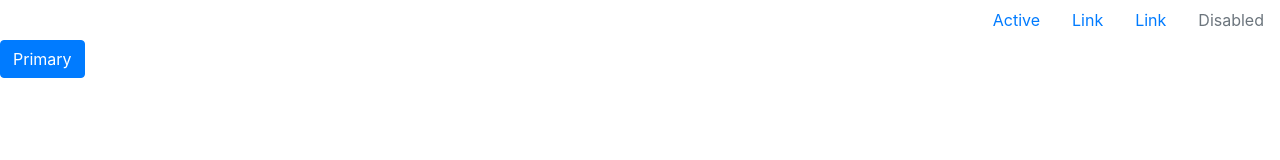
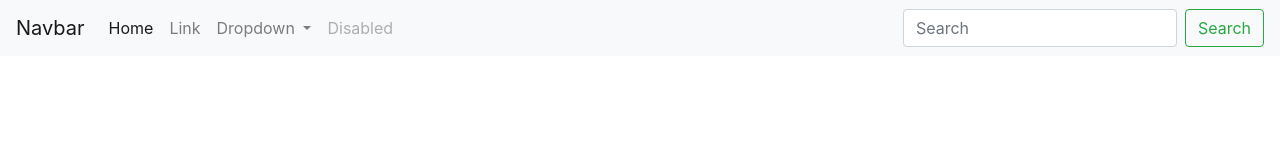
Before and after one commit to AnwarArt/Website, a plain HTML site: page index.html in a window 1280 px wide. Drawn offline with nearby package versions, Linux system fonts and the light colour scheme.

Commit message:
upload ke 3

```diff
--- a/index.html
+++ b/index.html
@@ -11,21 +11,41 @@
     <title>Hello, world!</title>
   </head>
   <body>
-        <ul class="nav justify-content-end">
-                <li class="nav-item">
-                  <a class="nav-link active" href="#">Active</a>
+      <nav class="navbar navbar-expand-lg navbar-light bg-light">
+          <a class="navbar-brand" href="#">Navbar</a>
+          <button class="navbar-toggler" type="button" data-toggle="collapse" data-target="#navbarSupportedContent" aria-controls="navbarSupportedContent" aria-expanded="false" aria-label="Toggle navigation">
+            <span class="navbar-toggler-icon"></span>
+          </button>
+
+          <div class="collapse navbar-collapse" id="navbarSupportedContent">
+            <ul class="navbar-nav mr-auto">
+              <li class="nav-item active">
+                <a class="nav-link" href="#">Home <span class="sr-only">(current)</span></a>
               </li>
               <li class="nav-item">
                 <a class="nav-link" href="#">Link</a>
               </li>
-                <li class="nav-item">
-                  <a class="nav-link" href="#">Link</a>
+              <li class="nav-item dropdown">
+                <a class="nav-link dropdown-toggle" href="#" id="navbarDropdown" role="button" data-toggle="dropdown" aria-haspopup="true" aria-expanded="false">
+                  Dropdown
+                </a>
+                <div class="dropdown-menu" aria-labelledby="navbarDropdown">
+                  <a class="dropdown-item" href="#">Action</a>
+                  <a class="dropdown-item" href="#">Another action</a>
+                  <div class="dropdown-divider"></div>
+                  <a class="dropdown-item" href="#">Something else here</a>
+                </div>
               </li>
               <li class="nav-item">
                 <a class="nav-link disabled" href="#" tabindex="-1" aria-disabled="true">Disabled</a>
               </li>
             </ul>
-    <button type="button" class="btn btn-primary">Primary</button>
+            <form class="form-inline my-2 my-lg-0">
+              <input class="form-control mr-sm-2" type="search" placeholder="Search" aria-label="Search">
+              <button class="btn btn-outline-success my-2 my-sm-0" type="submit">Search</button>
+            </form>
+          </div>
+        </nav>
 
     <!-- Optional JavaScript -->
     <!-- jQuery first, then Popper.js, then Bootstrap JS -->
```
Lines whose indentation alone changed are shown as unchanged.
